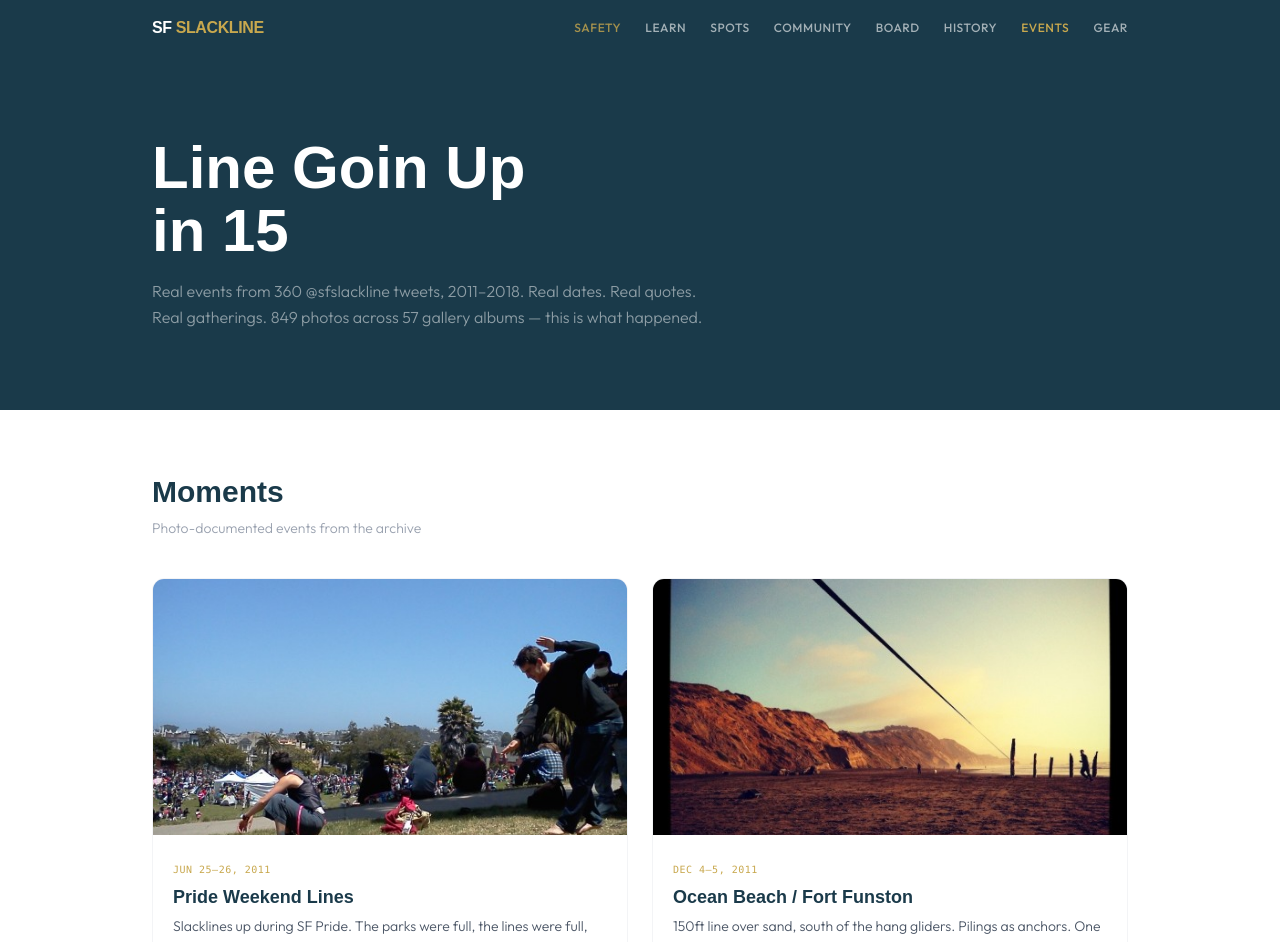
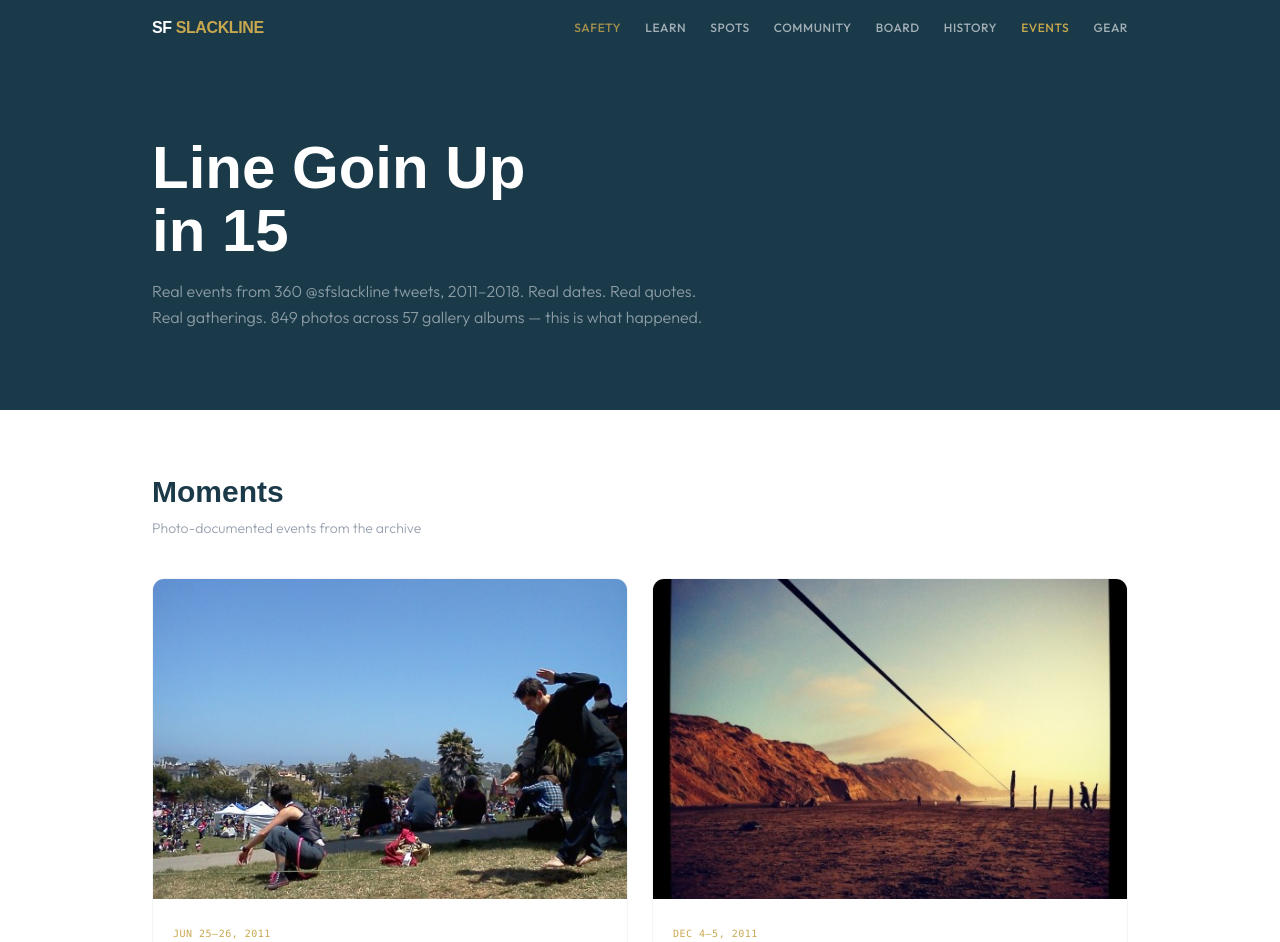
Before and after one commit to speedwarnsf/sfslackline, a Next.js app: page /events in a window 1280 px wide. Shown: the top 942 px of the page. Built offline with nearby package versions, Linux system fonts and the light colour scheme; a web font is replaced by a local one.

Commit message:
Events: clickable photos with lightbox, taller images. All photos across site now clickable.

```diff
--- a/src/app/events/page.tsx
+++ b/src/app/events/page.tsx
@@ -1,5 +1,9 @@
+'use client';
+
+import { useState } from 'react';
 import Image from 'next/image';
 import Link from 'next/link';
+import Lightbox from '@/components/Lightbox';
 
 /*
  * EVENTS — ALL DATA FROM SF_SLACKLINE_VOICE_AND_DATA.md
@@ -163,6 +167,18 @@ const recurringPatterns = [
   },
 ];
 
+function EventPhoto({ src, alt }: { src: string; alt: string }) {
+  const [show, setShow] = useState(false);
+  return (
+    <>
+      <div className="relative h-64 sm:h-80 bg-gray-100 cursor-pointer" onClick={() => setShow(true)}>
+        <Image src={src} alt={alt} fill className="object-cover hover:scale-[1.02] transition-transform duration-500" sizes="(max-width: 640px) 100vw, 50vw" />
+      </div>
+      {show && <Lightbox images={[{ src, alt, caption: alt }]} index={0} onClose={() => setShow(false)} />}
+    </>
+  );
+}
+
 export default function EventsPage() {
   return (
     <div className="mt-14 font-body">
@@ -189,15 +205,7 @@ export default function EventsPage() {
           <div className="grid sm:grid-cols-2 gap-6">
             {featuredEvents.map((event) => (
               <div key={event.title} className="group rounded-xl overflow-hidden border border-gray-100 hover:border-[#C8A84E]/30 transition-colors">
-                <div className="relative h-56 sm:h-64 bg-gray-100">
-                  <Image
-                    src={event.photo}
-                    alt={event.title}
-                    fill
-                    className="object-cover group-hover:scale-[1.02] transition-transform duration-500"
-                    sizes="(max-width: 640px) 100vw, 50vw"
-                  />
-                </div>
+                <EventPhoto src={event.photo} alt={event.title} />
                 <div className="p-5">
                   <span className="text-[10px] font-mono text-[#C8A84E] uppercase tracking-wider">{event.date}</span>
                   <h3 className="font-display text-lg font-black text-[#1A3A4A] mt-1 mb-1">{event.title}</h3>
```
